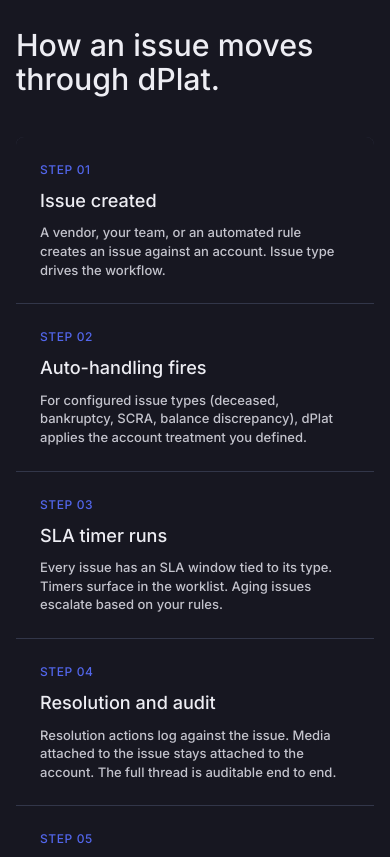
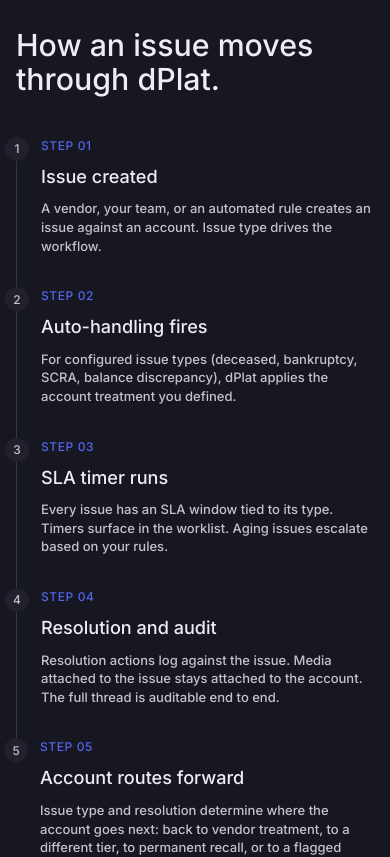
Before and after one commit to connorsewer/debtnext-com-redesign, a Next.js app: page /platform/issues in a window 390 px wide. Shown: the part 1000-1857 px from the top of the page. Built offline with nearby package versions, Linux system fonts and the light colour scheme; no server answers; a web font is replaced by a local one.

Commit message:
feat(m4): ProcessStrip becomes vertical timeline below 768px container

```diff
--- a/src/components/sections/ProcessStrip.tsx
+++ b/src/components/sections/ProcessStrip.tsx
@@ -36,12 +36,19 @@
         </h2>
       </div>
 
-      <ol className="mt-10 grid gap-px overflow-hidden rounded-[var(--radius-sm)] bg-[var(--border)] md:mt-14 md:grid-cols-3 lg:grid-cols-5">
+      <ol className="container-section mt-10 flex flex-col gap-0 md:mt-14 @md/section:grid @md/section:gap-px @md/section:overflow-hidden @md/section:rounded-[var(--radius-sm)] @md/section:bg-[var(--border)] @md/section:grid-cols-3 @lg/section:grid-cols-5">
         {steps.map((step, idx) => (
           <li
             key={step.title}
-            className="group/step relative flex flex-col gap-3 bg-[var(--background)] p-6 md:p-8"
+            className="group/step relative flex gap-4 pl-6 [&:not(:last-child)]:pb-8 [&:not(:last-child)]:border-l [&:not(:last-child)]:border-[var(--border)] @md/section:flex @md/section:flex-col @md/section:gap-3 @md/section:bg-[var(--background)] @md/section:p-6 @md/section:pl-6 @md/section:pb-6 @md/section:border-l-0 @lg/section:p-8 @lg/section:pl-8 @lg/section:pb-8"
           >
+            <span
+              aria-hidden="true"
+              className="absolute left-0 top-0 inline-flex h-6 w-6 -translate-x-1/2 items-center justify-center rounded-full bg-[var(--card)] text-caption font-[480] text-[var(--text-tertiary)] @md/section:hidden"
+            >
+              {idx + 1}
+            </span>
+            <div className="flex flex-col gap-3">
               <span className="text-caption font-[480] uppercase tracking-wider text-[var(--primary)]">
                 Step {String(idx + 1).padStart(2, "0")}
               </span>
@@ -51,6 +58,7 @@
               <p className="text-body-sm text-[var(--text-tertiary)]">
                 {step.body}
               </p>
+            </div>
           </li>
         ))}
       </ol>
```
Also changed, not shown: 1 other file (tests, documents, lock files or other folders). Lines whose indentation alone changed are shown as unchanged.
